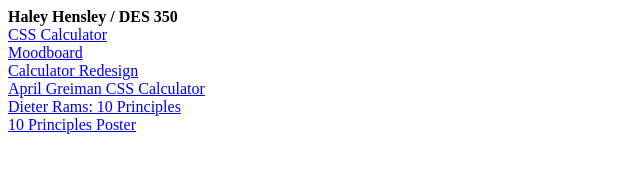
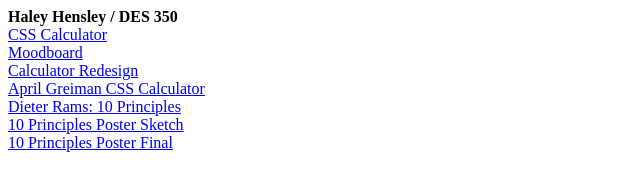
Before and after one commit to hhensl2/DES350, a plain HTML site: page index.html in a window 1280 px wide. Shown: the whole page, without its empty margins (0-640 px from the left). Drawn offline with Linux system fonts and the light colour scheme.

Commit message:
Add files via upload

```diff
--- a/index.html
+++ b/index.html
@@ -12,7 +12,8 @@
 	<a href="calculator_redesign.jpg" target="_self">Calculator Redesign</a><br>
 	<a href="calculator_redesign_css.html" target="_self">April Greiman CSS Calculator</a><br>
 	<a href="10_principles.html" target="_self">Dieter Rams: 10 Principles</a><br>
-	<a href="10_principles_poster.jpg" target="_self">10 Principles Poster</a><br>
+	<a href="10_principles_poster.jpg" target="_self">10 Principles Poster Sketch</a><br>
+	<a href="10_principles_poster.html" target="_self">10 Principles Poster Final</a>
 
 </body>
 </html>
```
